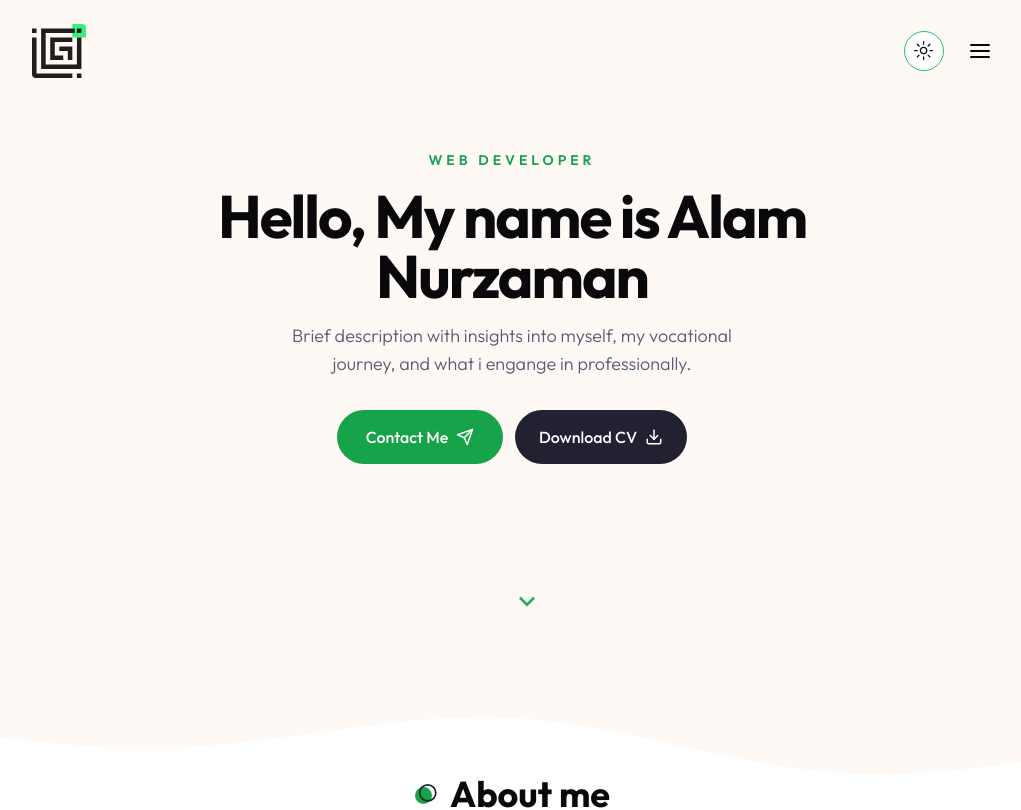
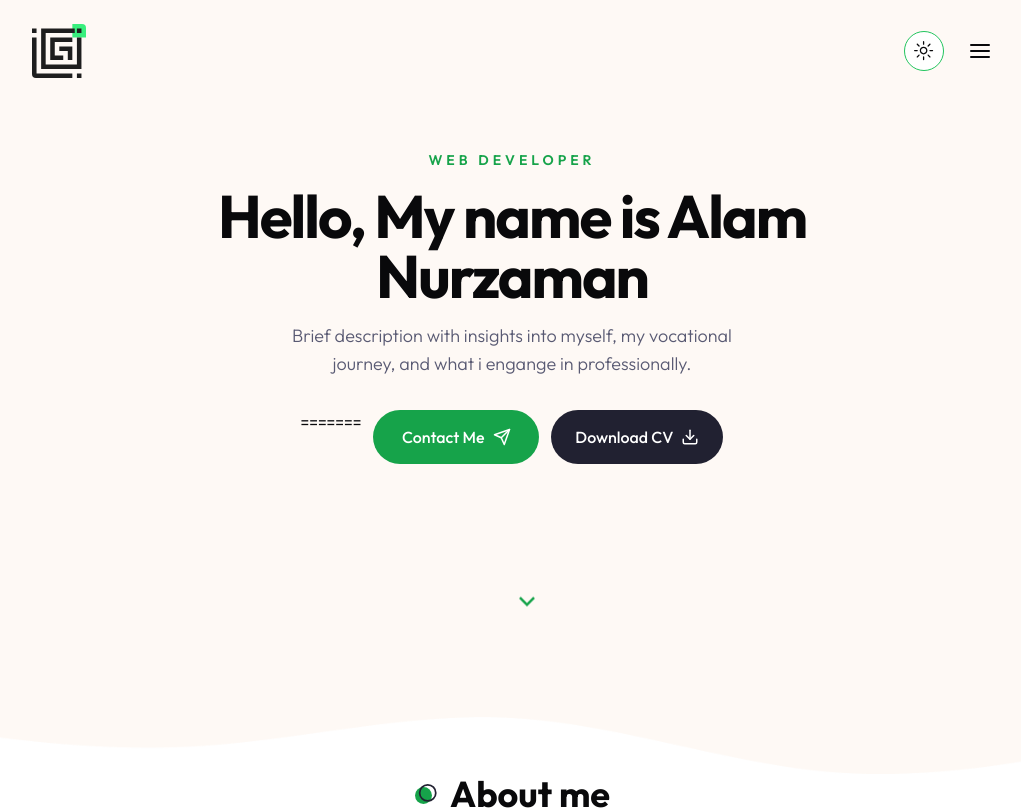
Before and after one commit to alamnurzaman17/my-portofolio, a Next.js app: page / in a window 1280 px wide. Shown: the top 810 px of the page, without its empty margins (128-1149 px from the left). Built offline with nearby package versions, Linux system fonts and the light colour scheme.

Commit message:
fix contact

```diff
--- a/components/Hero.jsx
+++ b/components/Hero.jsx
@@ -31,11 +31,6 @@ const Hero = () => {
       });
     });
   };
-
-  const isMobile = /iPhone|iPad|iPod|Android/i.test(navigator.userAgent);
-  const gmailLink = isMobile
-    ? "mailto:alam.nurzaman17@gmail.com?subject=Hello&body=I%20would%20like%20to%20contact%20you"
-    : "https://mail.google.com/mail/?view=cm&fs=1&to=alam.nurzaman17@gmail.com&su=Hello&body=I%20would%20like%20to%20contact%20you";
   return (
     <section className="py-12 xl:py-24 h-[84vh] xl:pt-28 bg-hero bg-no-repeat bg-bottom bg-cover dark:bg-none">
       <div className="container mx-auto">
@@ -52,7 +47,12 @@ const Hero = () => {
             </p>
             {/* buttons */}
             <div className="flex flex-col gap-y-3 md:flex-row gap-x-3 mx-auto xl:mx-0 mb-12">
-              <Link href={gmailLink} target="_blank" rel="noopener noreferrer">
+              =======
+              <Link
+                href="mailto:alam.nurzaman17@gmail.com?subject=Hello&body=I%20would%20like%20to%20contact%20you"
+                target="_blank"
+                rel="noopener noreferrer"
+              >
                 <Button className="gap-x-2 text-white">
                   Contact Me <Send size={18} />
                 </Button>
```
